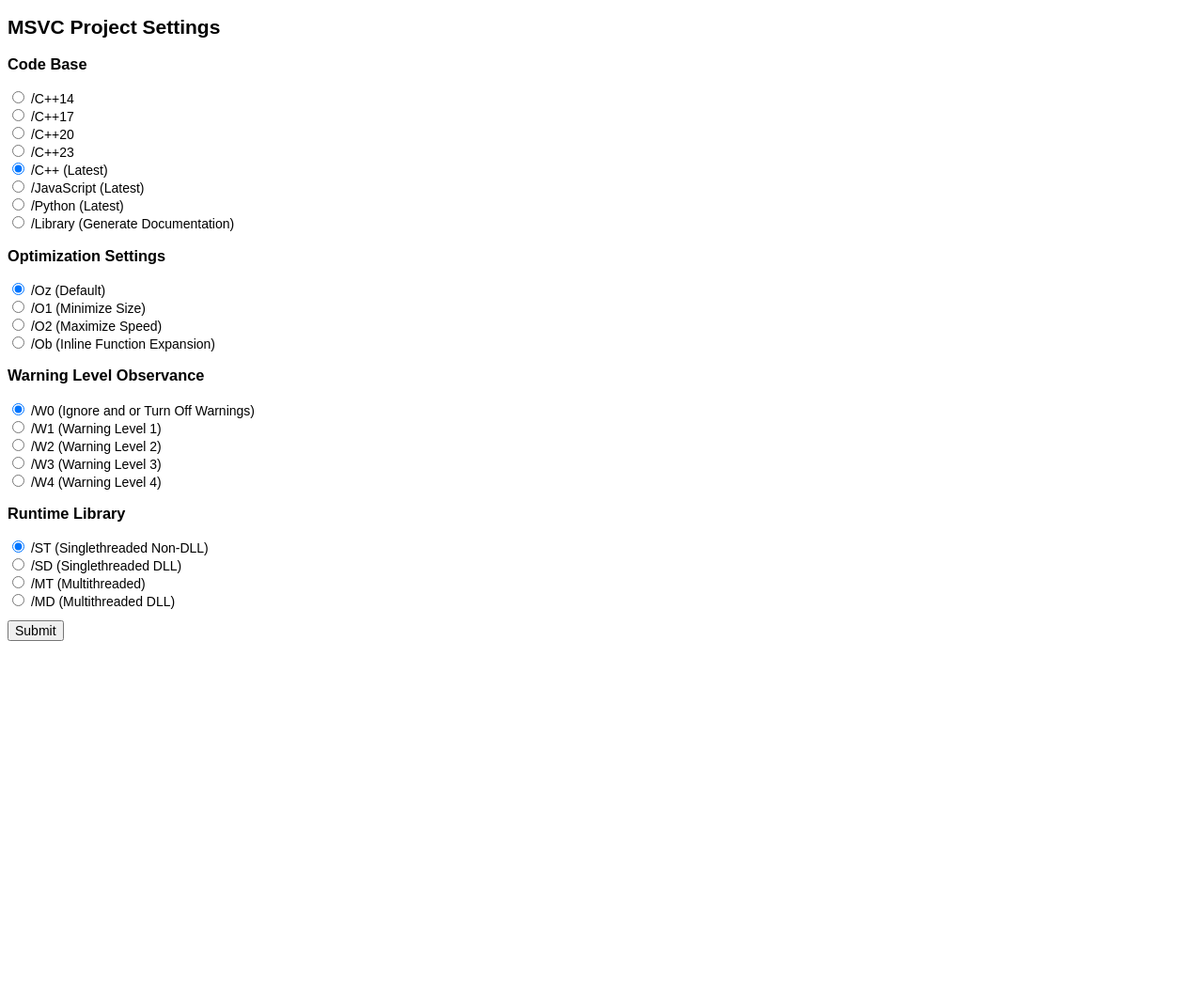
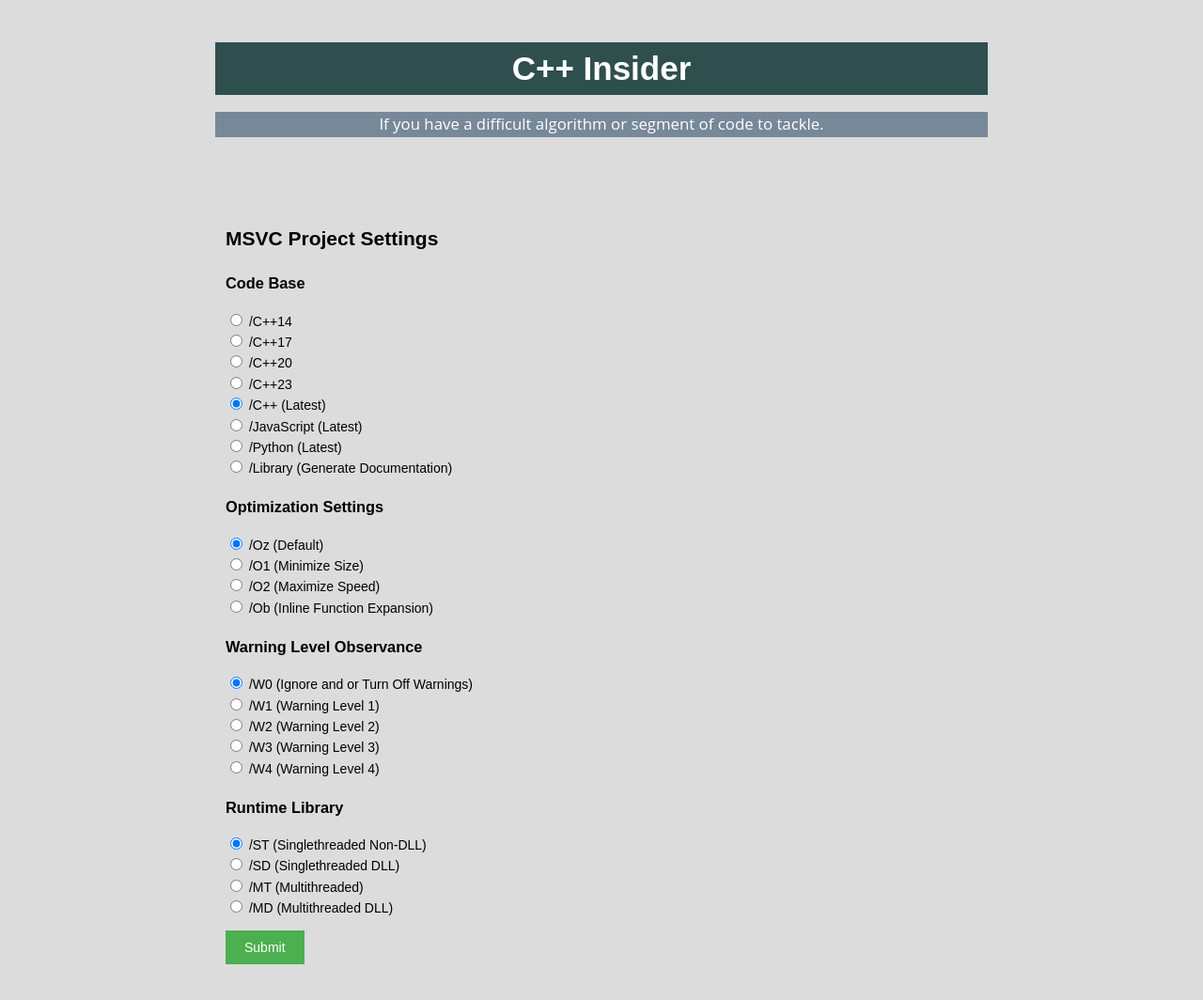
Before and after one commit to AbdulShabazz/cppinsider, a website: page config.html in a window 1280 px wide. Shown: the whole page at 94% size. Before the commit the page ends 800 px from the top, so only its background shows below. Drawn offline with Linux system fonts and the light colour scheme.

Commit message:
Update config.html

```diff
--- a/config.html
+++ b/config.html
@@ -3,13 +3,82 @@
     <head>
         <title>MSVC Project Settings</title>
 		<style>
-			body, input, label {
+			body {
 				font-family: Arial, Helvetica, sans-serif;
 				font-size: 14px;
+				line-height: 1.6;
+				background-color: gainsboro;
+				/*color:darkslategray;*/
+			}
+
+			header {
+				color: white;
+				text-align: center;
+				padding: 1em;
+			}
+
+			header h1 {
+				background-color: darkslategray;
+				font-family: 'Arial', sans-serif;
+				font-size: 2.5em;
+				margin-bottom: 0.5em;
+			}
+
+			header p {
+				background-color: lightslategray;
+				font-family: 'Open Sans', sans-serif;
+				font-size: 1.2em;
+				margin-top: 0;
+			}
+
+			main {
+				padding: 2em;
+			}
+
+			/* Buttons */
+			button {
+				font-family: 'Arial', sans-serif;
+				font-size: 1em;
+				padding: 10px 20px;
+				cursor: pointer;
+				border: none;
+				background-color: #4CAF50;
+				color: white;
+			}
+
+			section.services {
+				max-width: 800px;
+				margin: 0 auto;
+			}
+
+			section.services ul {
+				list-style: disc;
+				margin-left: 2em;
+			}
+
+			section.services ol {
+				list-style: decimal;
+				margin-left: 1em;
+			}
+
+			div {
+				margin-bottom: 15px;
 			}
 		</style>
     </head>
     <body>
+		<center>
+		<div style="width:850px;">
+		<header>
+			<center>
+			<h1>C++ Insider</h1>
+			<p>If you have a difficult algorithm or segment of code to tackle.</p>
+			</center>
+		</header>
+		</div>
+		</center>
+		<main>
+			<section class="services">
 			<form id="config_form">
 				<h2>MSVC Project Settings</h2>
 
@@ -62,7 +131,9 @@
 				<label for="MT">/MT (Multithreaded)</label><br>
 				<input type="radio" id="MD" name="Rlibrary" value="MD">
 				<label for="MD">/MD (Multithreaded DLL)</label><br>
-			<div style="margin-top: 12px;"><input id=submit type="submit" value="Submit"></div>
+				<div style="margin-top: 12px;">
+					<button id=submit type="submit" value="Submit"> Submit </button>
+				</div>
 			</form>
 			<footer>
 				<script>
@@ -110,7 +181,7 @@
 							})
 							.then(function(response) {
 							submit.outerHTML =
-`<div>Thank you for reaching out to our services! <br><br>
+	`<div>Thank you for choosing our services! <br><br>
 
 	Our team is currently reviewing your submission, and we will try to respond within 24-48 business hours. </div>`;
 								if (response.ok) {
@@ -128,5 +199,7 @@
 					} // end function
 				</script>
 			</footer>
+		</section>
+	</main>
     </body>
 </html>
```
Lines whose indentation alone changed are shown as unchanged.
